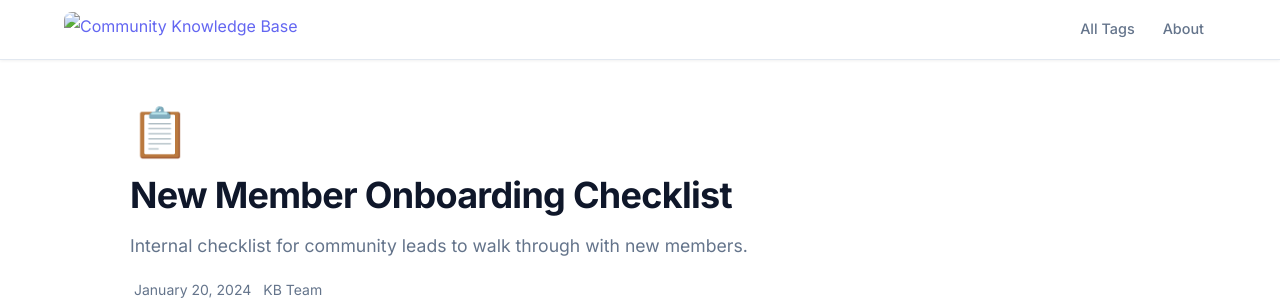
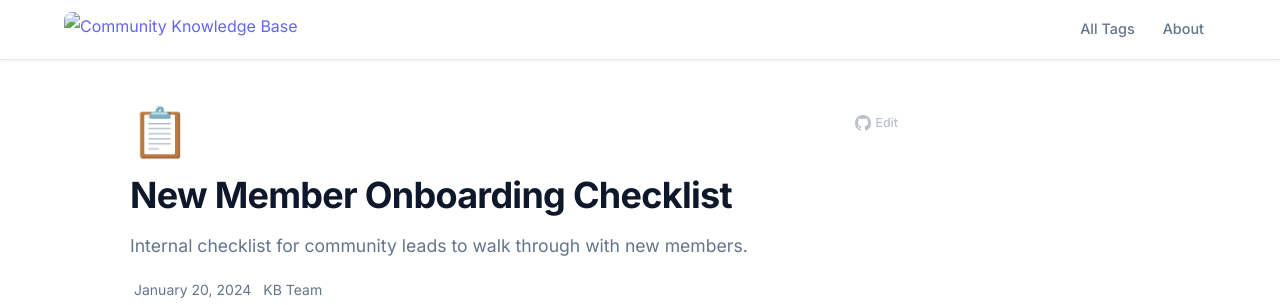
Before and after one commit to jduckles/kb-template, a Jekyll site: the page built from _articles/private-onboarding-checklist.md, in a window 1280 px wide. Shown: the top 305 px of the page. Built offline with Jekyll 4.4.1, drawn with Linux system fonts in a browser that asks for light colours.

Commit message:
feat: add Edit on GitHub button to article pages
Adds a subtle octocat button pinned to the top-right of the article header.
Renders only when github.repo is set in _config.yml.

- _config.yml: new github: { repo, branch } section
- article.html: constructs edit URL as repo/edit/branch/page.path; inline
  GitHub mark SVG (no extra dependency); opens in new tab
- _layout.scss: .edit-on-github — absolute positioned, low opacity at rest,
  full opacity + bg tint on hover; article-header gets position: relative

```diff
--- a/_config.yml
+++ b/_config.yml
@@ -14,6 +14,11 @@ brand:
   accent: "#f59e0b"          # accent / highlight color
   header_dark: false         # true = dark header bg (uses primary color)
   org_name: "Your Organization"
+
+# ─── GitHub integration ───────────────────────────────────────────────────────
+github:
+  repo: "https://github.com/jduckles/kb-template"
+  branch: main
 
 # ─── Navigation ───────────────────────────────────────────────────────────────
 nav_links:
--- a/_layouts/article.html
+++ b/_layouts/article.html
@@ -9,6 +9,15 @@ layout: default
       <i data-feather="arrow-left"></i> Back
     </a>
     {% endunless %}
+    {% if site.github.repo %}
+      {% assign edit_url = site.github.repo | append: "/edit/" | append: site.github.branch | append: "/" | append: page.path %}
+      <a class="edit-on-github" href="{{ edit_url }}" target="_blank" rel="noopener" aria-label="Edit on GitHub">
+        <svg xmlns="http://www.w3.org/2000/svg" viewBox="0 0 16 16" aria-hidden="true">
+          <path d="M8 0c4.42 0 8 3.58 8 8a8.013 8.013 0 0 1-5.45 7.59c-.4.08-.55-.17-.55-.38 0-.27.01-1.13.01-2.2 0-.75-.25-1.23-.54-1.48 1.78-.2 3.65-.88 3.65-3.95 0-.88-.31-1.59-.82-2.15.08-.2.36-1.02-.08-2.12 0 0-.67-.22-2.2.82-.64-.18-1.32-.27-2-.27-.68 0-1.36.09-2 .27-1.53-1.03-2.2-.82-2.2-.82-.44 1.1-.16 1.92-.08 2.12-.51.56-.82 1.28-.82 2.15 0 3.06 1.86 3.75 3.64 3.95-.23.2-.44.55-.51 1.07-.46.21-1.61.55-2.33-.66-.15-.24-.6-.83-1.23-.82-.67.01-.27.38.01.53.34.19.73.9.82 1.13.16.45.68 1.31 2.69.94 0 .67.01 1.3.01 1.49 0 .21-.15.45-.55.38A7.995 7.995 0 0 1 0 8c0-4.42 3.58-8 8-8Z"/>
+        </svg>
+        <span>Edit</span>
+      </a>
+    {% endif %}
     <div class="article-header__emoji" aria-hidden="true">{{ page.emoji | default: "📄" }}</div>
     <h1 class="article-header__title">{{ page.title }}</h1>
     {% if page.description %}
--- a/_sass/_layout.scss
+++ b/_sass/_layout.scss
@@ -173,6 +173,36 @@
   margin: 0 0 $sp8;
   padding-bottom: $sp8;
   border-bottom: 1px solid var(--border);
+  position: relative;
+}
+
+.edit-on-github {
+  position: absolute;
+  top: 0;
+  right: 0;
+  display: inline-flex;
+  align-items: center;
+  gap: $sp1;
+  padding: $sp1 $sp3;
+  border-radius: $r-md;
+  font-size: 0.78rem;
+  font-weight: 500;
+  color: var(--text-muted);
+  text-decoration: none;
+  opacity: .45;
+  transition: opacity $t-fast, background $t-fast, color $t-fast;
+  svg {
+    width: 16px;
+    height: 16px;
+    fill: currentColor;
+    flex-shrink: 0;
+  }
+  &:hover {
+    opacity: 1;
+    background: var(--bg-alt);
+    color: var(--text);
+    text-decoration: none;
+  }
 }
 
 .article-header__back {
```
